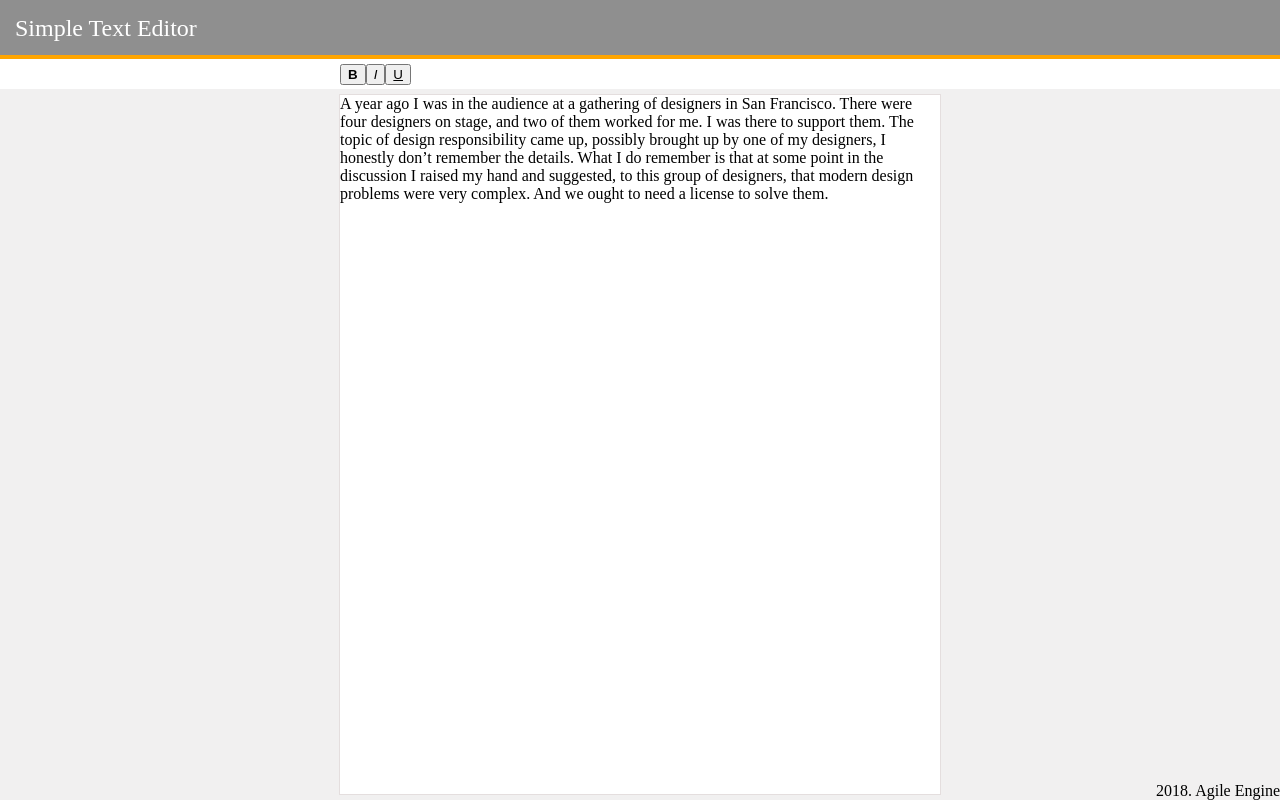
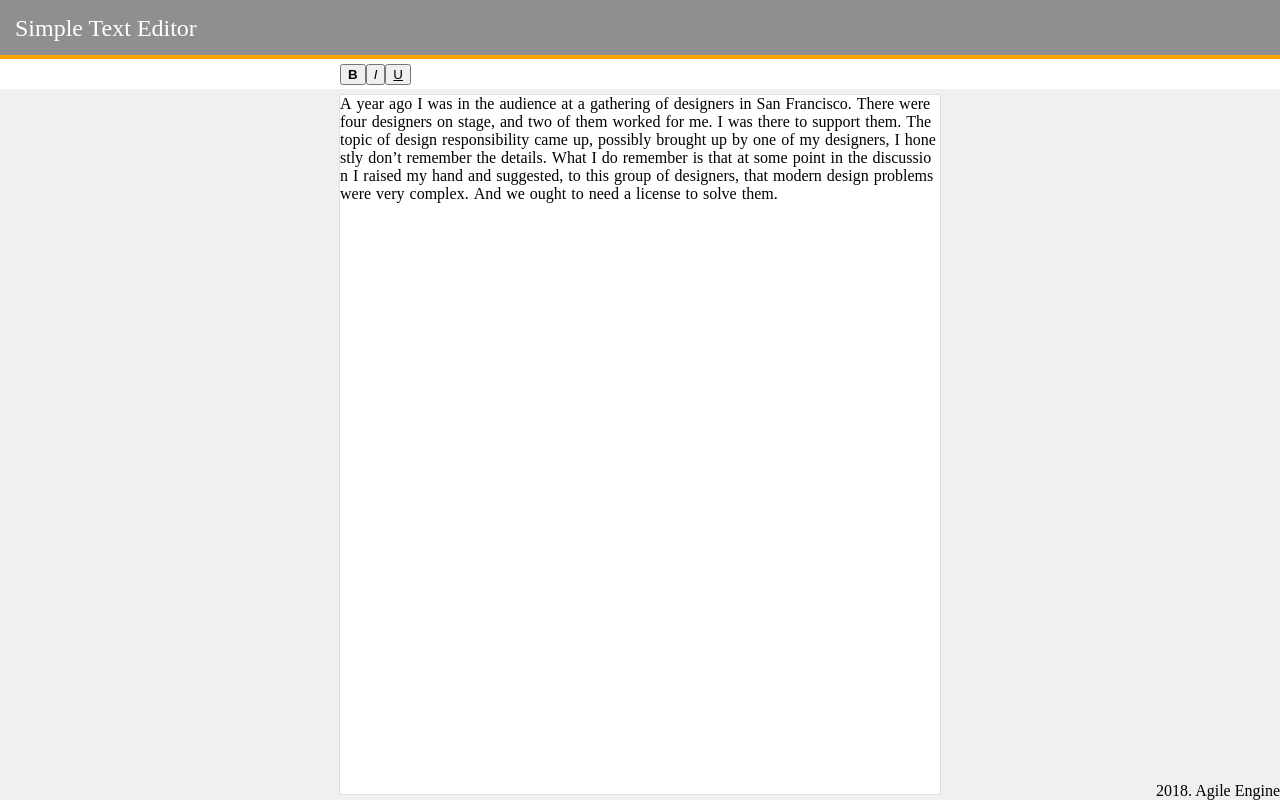
Before and after one commit to injektoxa/texteditor, a React (Create React App) app: page / in a window 1280 px wide. Built offline with nearby package versions, Linux system fonts and the light colour scheme.

Commit message:
Fixed Pr comments

```diff
--- a/src/App.js
+++ b/src/App.js
@@ -13,23 +13,23 @@ class App extends Component {
     }
 
     async componentDidMount() {
-        var content = await getMockText();
+        const content = await getMockText();
 
-        var result = content.split(' ').map((i, index) => {
+        const result = content.split(' ').map((i, index) => {
             return { b: false, i: false, u: false, text: i, key: index.toString() }
         });
 
         this.setState({ content: result });
     }
 
-    handleDoubleClick = async () => {
-        let key = this.getKey();
+    handleClick = async () => {
+        const key = this.getKey();
         const content = [...this.state.content]
 
-        var selectedWord = content.find(w => w.key === key);
+        const selectedWord = content.find(w => w.key === key);
 
         if (selectedWord) {
-            let synonyms = await getSynonyms(selectedWord.text);
+            const synonyms = await getSynonyms(selectedWord.text);
             this.setState({ synonyms, selectedWord })
         }
     }
@@ -57,15 +57,11 @@ class App extends Component {
         this.setState({ content, synonyms: [] });
     }
 
-    handleClick = (e) => {
-        this.setState({ selectedWord: {} });
-    }
-
     getKey = () => {
-        let range = getSelection().getRangeAt(0);
-        let key = range.commonAncestorContainer.parentElement.getAttribute("key");
+        const range = getSelection().getRangeAt(0);
+        let key = range.commonAncestorContainer.parentElement.getAttribute("data-key");
         if (!key) {
-            key = range.startContainer.parentElement.getAttribute("key");
+            key = range.startContainer.parentElement.getAttribute("data-key");
         }
 
         return key;
@@ -79,14 +75,8 @@ class App extends Component {
                 </header>
                 <main>
                     <Synonym synonyms={this.state.synonyms} replaceSynonym={this.replaceSynonym} />
-                    <ControlPanel
-                        formatButtonClicked={this.formatButtonClicked}
-                        panelButtons={this.state.selectedWord}
-                    />
-                    <FileZone
-                        content={this.state.content || []}
-                        handleClick={this.handleClick}
-                        handleDoubleClick={this.handleDoubleClick} />
+                    <ControlPanel formatButtonClicked={this.formatButtonClicked} panelButtons={this.state.selectedWord} />
+                    <FileZone content={this.state.content || []} handleClick={this.handleClick} />
                 </main>
             </div>
         );
--- a/src/control-panel/ControlPanel.js
+++ b/src/control-panel/ControlPanel.js
@@ -1,23 +1,31 @@
-import React, { Component } from 'react';
+import React from 'react';
+import classNames from 'classnames';
 import './ControlPanel.css';
 
-class ControlPanel extends Component {
+export default ({ panelButtons, formatButtonClicked }) => {
 
-    handleClick(buttonType) {
-        this.props.formatButtonClicked(buttonType);
-    }
-
-    render() {
-        return (
-            <div id="control-panel">
-                <div id="format-actions">
-                    <button onClick={() => this.handleClick('b')} className={"format-action " + (this.props.panelButtons.b ? 'selected' : '')} type="button"><b>B</b></button>
-                    <button onClick={() => this.handleClick('i')} className={"format-action " + (this.props.panelButtons.i ? 'selected' : '')} type="button"><i>I</i></button>
-                    <button onClick={() => this.handleClick('u')} className={"format-action " + (this.props.panelButtons.u ? 'selected' : '')} type="button"><u>U</u></button>
-                </div>
+    return (
+        <div id="control-panel">
+            <div id="format-actions">
+                <button
+                    onClick={() => formatButtonClicked('b')}
+                    className={classNames('format-action', { 'selected': panelButtons.b })}
+                    type="button">
+                    <b>B</b>
+                </button>
+                <button
+                    onClick={() => formatButtonClicked('i')}
+                    className={classNames('format-action', { 'selected': panelButtons.i })}
+                    type="button">
+                    <i>I</i>
+                </button>
+                <button
+                    onClick={() => formatButtonClicked('u')}
+                    className={classNames('format-action', { 'selected': panelButtons.u })}
+                    type="button">
+                    <u>U</u>
+                </button>
             </div>
-        );
-    }
+        </div>
+    );
 }
-
-export default ControlPanel;
--- a/src/file-zone/FileZone.css
+++ b/src/file-zone/FileZone.css
@@ -13,3 +13,15 @@
     background-color: #fff;
     border: 1px solid #e4dede;
 }
+.italic {
+    font-style: italic;
+}
+.bold {
+    font-weight: bold;
+}
+.underline {
+    text-decoration: underline;
+}
+.item {
+    margin-right: 5px;
+}
--- a/src/file-zone/FileZone.js
+++ b/src/file-zone/FileZone.js
@@ -1,31 +1,21 @@
-import React, { Component } from 'react';
+import React from 'react';
 import './FileZone.css';
+import classNames from 'classnames';
 
-const WithElement = (condition, children, element) => (condition ?
-    `<${element}>${children}</${element}>` : children
+export default ({ content, handleClick }) => {
+    const items = content.map((i) =>
+        <span data-key={i.key} key={i.key} className={classNames('item', { 'bold': i.b, 'italic': i.i, 'underline': i.u })}>{i.text}</span>
     );
-
-class FileZone extends Component {
-    handleClick = e => { this.props.handleClick(e); }
-    handleDoubleClick = e => { this.props.handleDoubleClick(e); }
-
-    render() {
-        const text = i => '<span key=' + i.key + '>' + i.text + '</span>';
-        const content = this.props.content.map(i => WithElement(i.u, WithElement(i.i, WithElement(i.b, text(i), 'b'), 'i'), 'u'));
 
     return (
         <div id="file-zone">
             <div id="file"
-                    contentEditable="true"
-                    onDoubleClick={this.handleDoubleClick}
-                    onClick={this.handleClick}
-                    dangerouslySetInnerHTML={{
-                        __html: content.join(" ")
-                    }} >
+                contentEditable
+                suppressContentEditableWarning
+                children={items}
+                onClick={handleClick}
+            >
             </div>
         </div>
     );
 }
-}
-
-export default FileZone;
```
Lines whose indentation alone changed are shown as unchanged.
